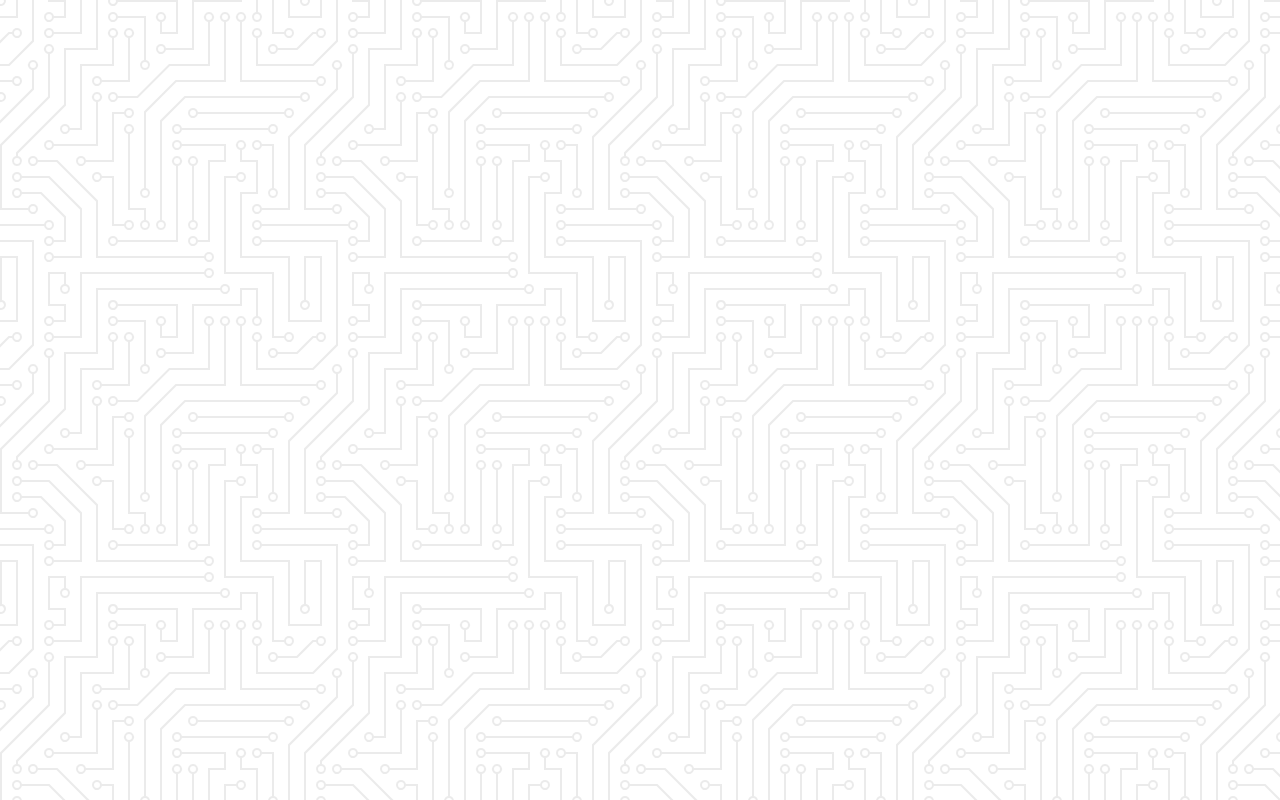
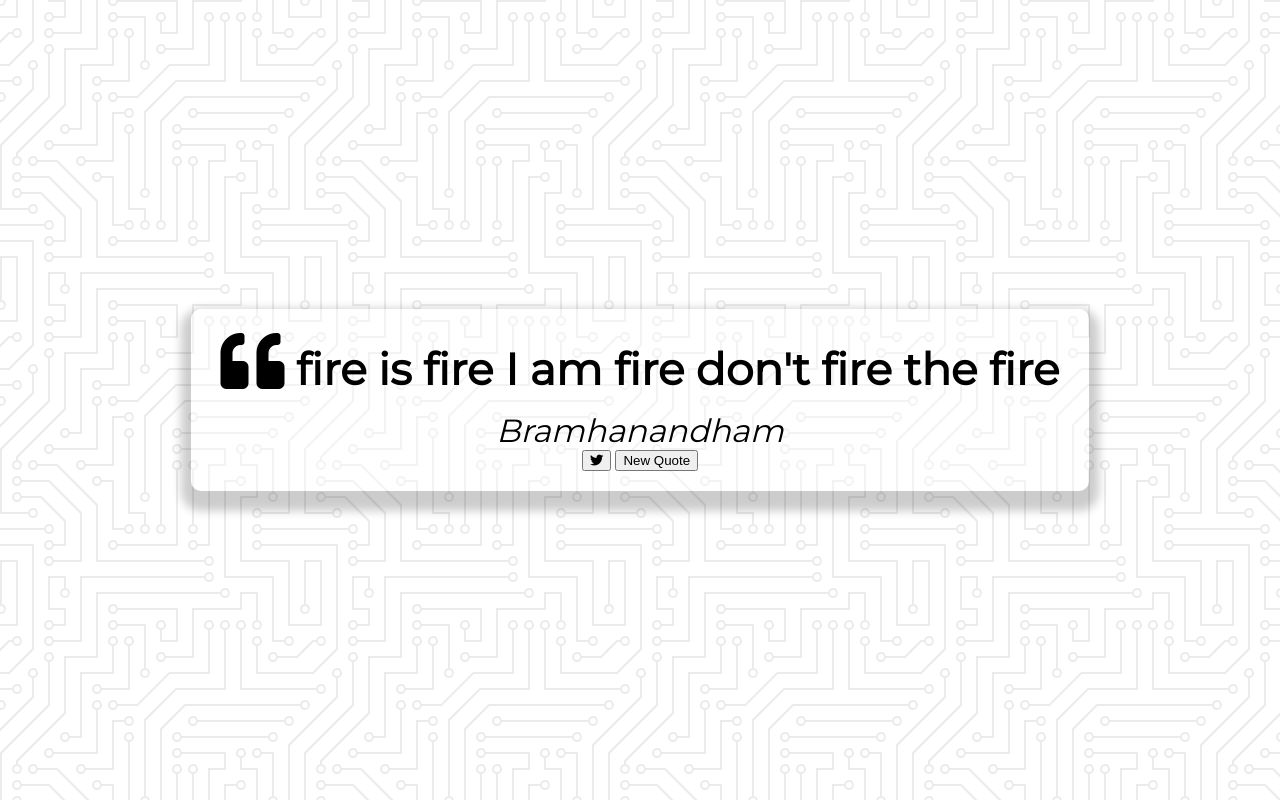
Before and after one commit to Maguluri-Yaswanth/Quote-Generator, a plain HTML site: page index.html in a window 1280 px wide. Drawn offline with Linux system fonts and the light colour scheme.

Commit message:
content in quote container

```diff
--- a/index.html
+++ b/index.html
@@ -9,6 +9,24 @@
     <link rel="stylesheet" href="style.css">
 </head>
 <body>
+	   <div class="quote-container" id="quote-container">
+        <!-- Quote Element -->
+        <div class="quote-text">
+            <i class="fas fa-quote-left"></i>
+            <span id="quote">fire is fire I am fire don't fire the fire</span>
+        </div>
+        <!-- Author -->
+        <div class="quote-author">
+            <span id="author">Bramhanandham</span>
+        </div>
+        <!-- Buttons -->
+        <div class="button-container">
+            <button class="twitter-button" id="twitter" title="Tweet this!">
+                  <i class="fab fa-twitter"></i>
+            </button>
+            <button id="new-quote">New Quote</button>
+        </div>
+    </div>
     <!-- Script -->
      <script src="script.js"></script>
 </body>
--- a/style.css
+++ b/style.css
@@ -28,3 +28,43 @@ body{
 inflexible,or are flexible but have reached their maximum size */
     justify-content: center;
 }
+
+.quote-container{
+    width:auto;
+    max-width:900px;
+    /* 20top-bottom 30left-right */
+    padding: 20px 30px;
+    border-radius:10px;
+    background-color:rgba(255,255,255,0.4);
+    box-shadow:0 10px 10px 10px rgba(0,0,0,0.2);
+}
+
+.quote-text{
+    font-size:2.75rem;
+}
+
+.long-quote{
+    font-size :2rem;
+}
+
+.fa-quote-left{
+    font-size: 4rem;
+}
+
+.quote-author{
+    margin-top: 15px;
+    font-size:2rem;
+    font-weight:400;
+    font-style:italic;
+}
+
+/* Media Query : Tablet or Smaller */
+@media screen and (max-width:1000px){
+    .quote-container{
+        margin: auto 10px;
+    }
+
+    .quote-text{
+        font-size:2.5rem;
+    }
+}
```
